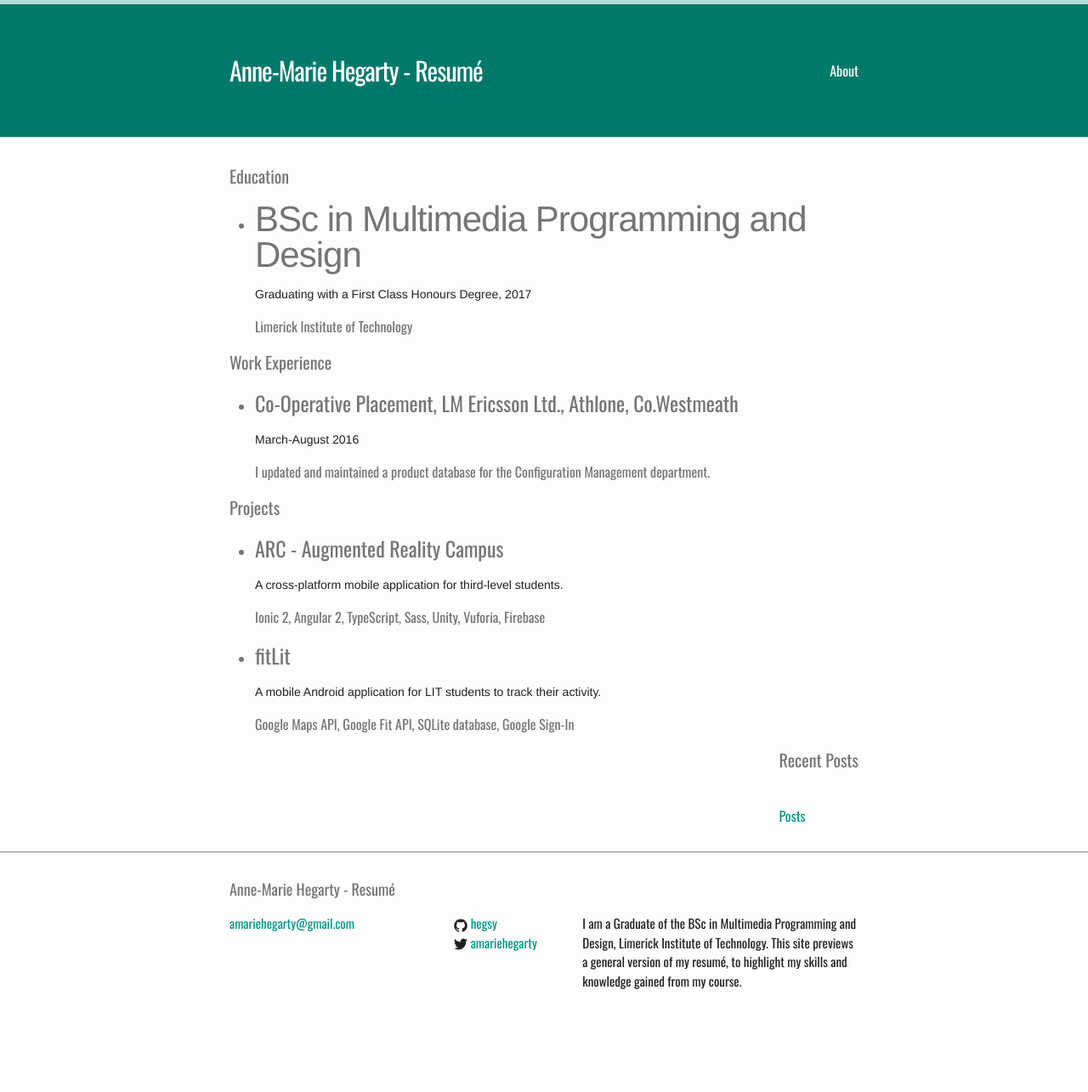
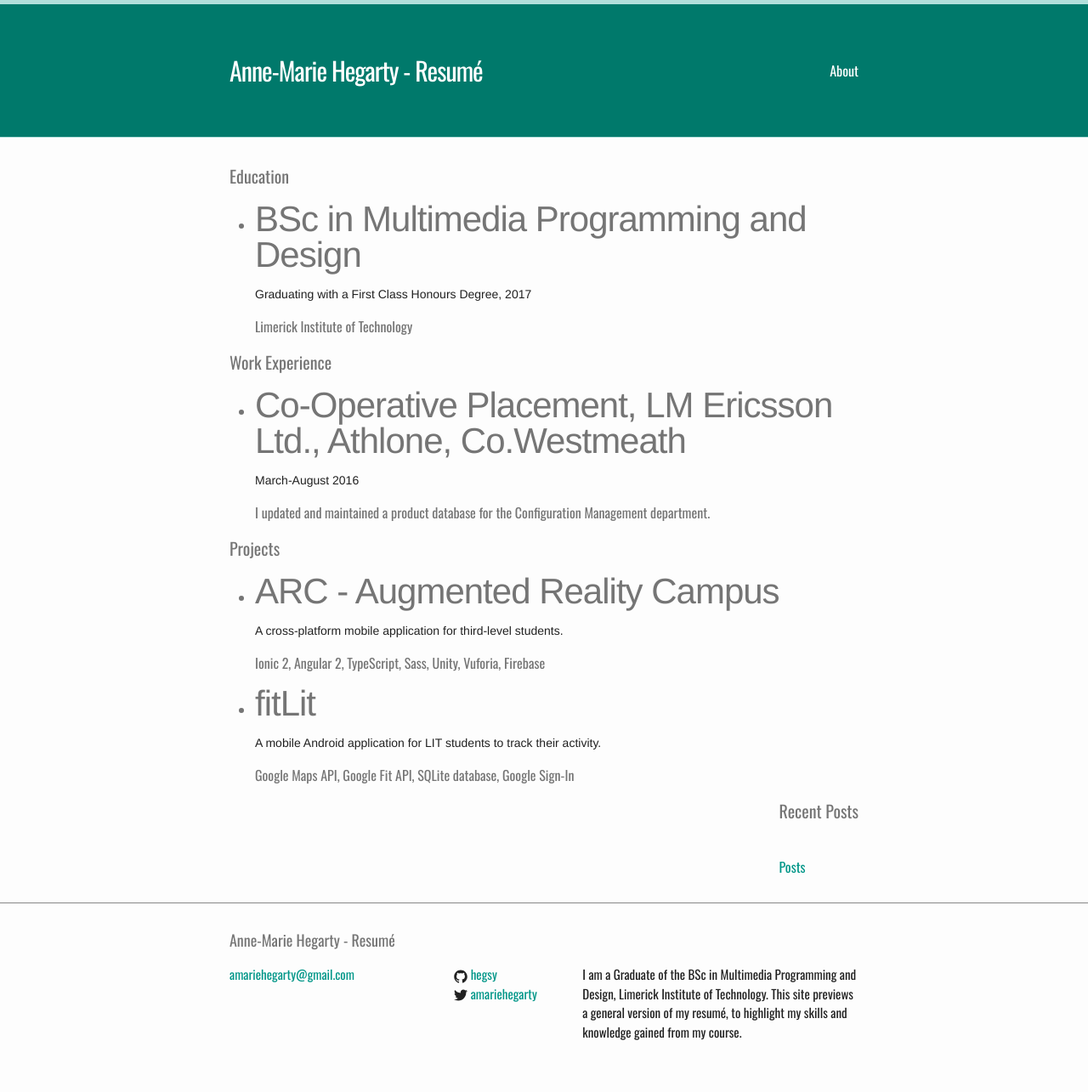
Before and after one commit to hegsy/hegsy.github.io, a Jekyll site: the page built from index.html, in a window 1280 px wide. Shown: the whole page at 85% size. Built offline with Jekyll 4.4.1, drawn with Linux system fonts in a browser that asks for light colours; before the commit the page ends 1225 px from its top, so only the background shows below that.

Commit message:
styling text

```diff
--- a/index.html
+++ b/index.html
@@ -29,7 +29,7 @@ layout: default
 
       <ul>
         <li>
-          <h2>Co-Operative Placement, LM Ericsson Ltd., Athlone, Co.Westmeath</h2>
+          <h2 class="post-title">Co-Operative Placement, LM Ericsson Ltd., Athlone, Co.Westmeath</h2>
           <p class="post-meta">March-August 2016</p>
           <span>I updated and maintained a product database for the Configuration Management department.</span>
         </li>
@@ -39,7 +39,7 @@ layout: default
 
     <ul>
       <li>
-        <h2>ARC - Augmented Reality Campus</h2>
+        <h2 class="post-title">ARC - Augmented Reality Campus</h2>
         <p class="post-meta">A cross-platform mobile application for third-level students.</p>
         <span>Ionic 2, Angular 2, TypeScript, Sass, Unity, Vuforia, Firebase</span>
       </li>
@@ -47,7 +47,7 @@ layout: default
 
     <ul>
       <li>
-        <h2>fitLit</h2>
+        <h2 class="post-title">fitLit</h2>
         <p class="post-meta">A mobile Android application for LIT students to track their activity.</p>
         <span>Google Maps API, Google Fit API, SQLite database, Google Sign-In</span>
       </li>
```
